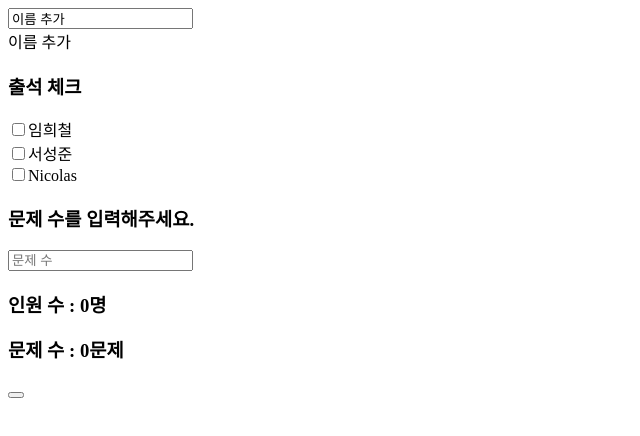
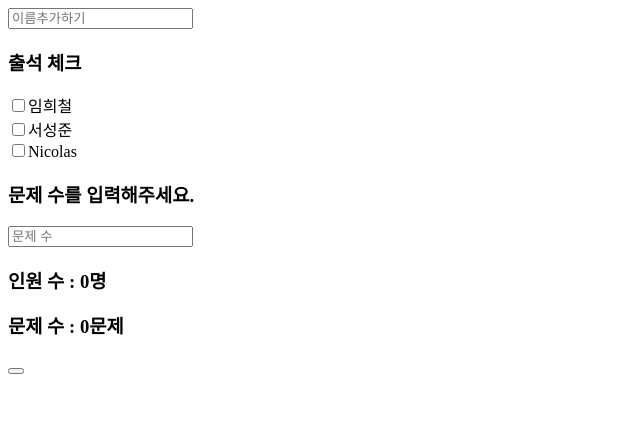
Before and after one commit to cheolyeing/interview-app, a React (Create React App) app: page / in a window 1280 px wide. Shown: the top 436 px of the page, without its empty margins (0-640 px from the left). Built offline with nearby package versions, Linux system fonts and the light colour scheme.

Commit message:
Chnage placeholder value from "이름추가 " to ""

```diff
--- a/src/AddPeople.js
+++ b/src/AddPeople.js
@@ -4,7 +4,7 @@ class AddPeople extends React.Component {
     state = {
         people: {
             id: 0,
-            name: "이름 추가",
+            name: "",
             problem: [],
             attendance: false,
         },
@@ -22,7 +22,7 @@ class AddPeople extends React.Component {
     handleSubmit = (e) => {
         e.preventDefault();
         this.props.onCreate(this.state.people);
-        this.setState({ people: { name: "이름 추가" } });
+        this.setState({ people: { name: "" } });
     };
 
     render() {
```
